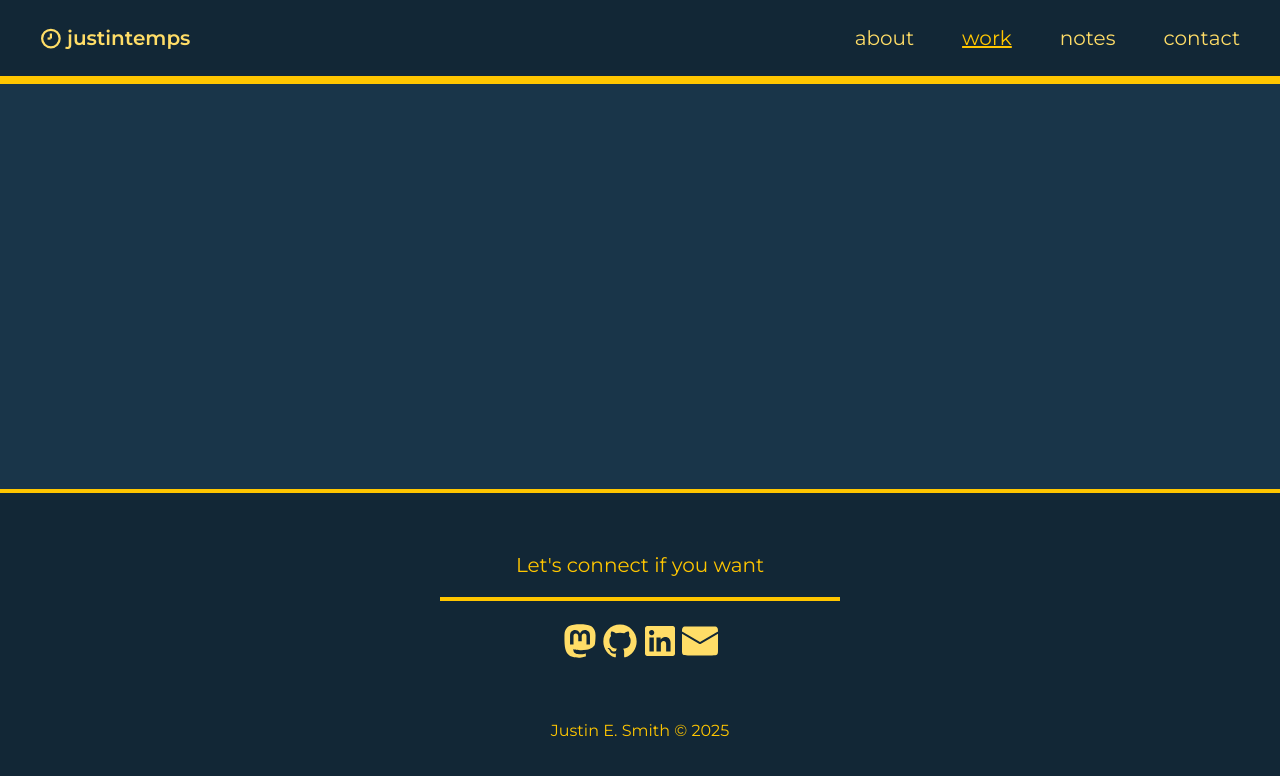
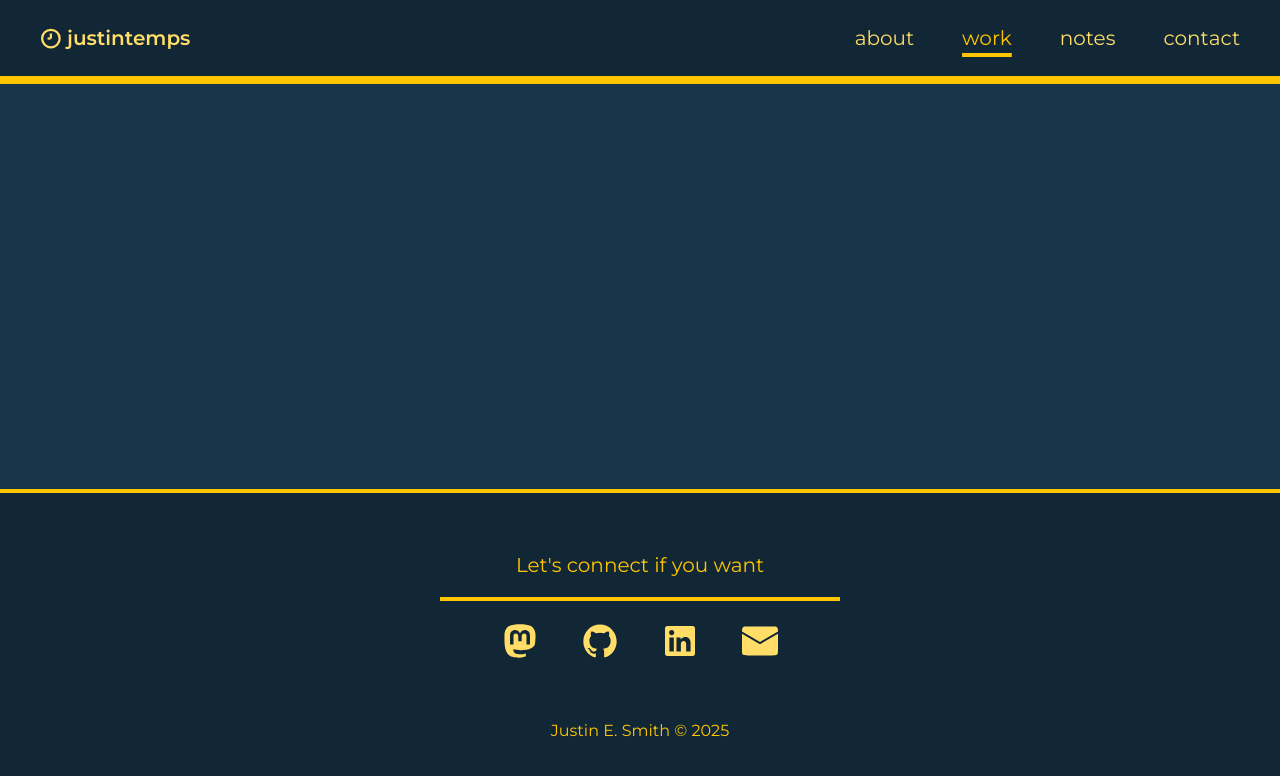
Before and after one commit to justintemps/justintemps, a SvelteKit app: page /work in a window 1280 px wide. Shown: the top 776 px of the page. Built offline with nearby package versions, Linux system fonts and the light colour scheme.

Commit message:
Clean up css

```diff
--- a/src/lib/components/Nav.svelte
+++ b/src/lib/components/Nav.svelte
@@ -22,8 +22,6 @@
 
   const { children }: Props = $props();
 
-  let path = page.url.pathname;
-
   const mobileMenuId = "mobile-menu";
   let mobileMenuOpen = $state(false);
 
@@ -44,7 +42,7 @@
 </script>
 
 {#snippet navItem(item: NavItem)}
-  <li class={classnames({ selected: path === item.href })}>
+  <li class={classnames({ selected: page.url.pathname === item.href })}>
     <a aria-label={item.label} href={item.href} onclick={item.onclick}>{item.name}</a>
   </li>
 {/snippet}
@@ -62,7 +60,7 @@
     <nav>
       <div class="top-menu">
         <ul>
-          <Logo selected={path === "/"} onclick={handleMobItemClick} />
+          <Logo selected={page.url.pathname === "/"} onclick={handleMobItemClick} />
           <li class="desktop-menu">
             {@render menuItems(navItems)}
           </li>
@@ -92,6 +90,7 @@
 <style lang="scss">
   @use "$styles/mixins" as *;
   @use "$styles/functions" as *;
+
   .container {
     --header-height: #{px-to-rem(84px)};
 
@@ -105,7 +104,7 @@
   }
 
   .top-menu {
-    @include edge-padding;
+    padding-inline: var(--size--edge--padding);
     display: flex;
     justify-content: center;
     align-items: center;
--- a/src/lib/components/connect/social.svelte
+++ b/src/lib/components/connect/social.svelte
@@ -60,6 +60,7 @@
 </ul>
 
 <style lang="scss">
+  @use "$styles/functions" as *;
   ul {
     display: flex;
     flex-flow: row nowrap;
--- a/src/routes/+layout.svelte
+++ b/src/routes/+layout.svelte
@@ -23,9 +23,7 @@
 <style lang="scss">
   @use "$styles/mixins" as *;
   @use "$styles/functions" as *;
-  body {
-    background-color: red !important;
-  }
+
   .layout {
     display: grid;
     grid-template-rows: 1fr auto;
@@ -49,31 +47,6 @@
     align-items: center;
   }
 
-  :global(article) {
-    width: 100%;
-    max-width: var(--size--column--lg);
-    display: flex;
-    flex-flow: column;
-    gap: px-to-rem(40px);
-  }
-
-  :global(article.article--large) {
-    max-width: 100%;
-    padding: 0 var(--size--edge--padding);
-    gap: px-to-rem(60px);
-
-    @include breakpoint("md") {
-      gap: px-to-rem(84px);
-    }
-  }
-
-  :global(section) {
-    display: flex;
-    flex-direction: column;
-    gap: px-to-rem(24px);
-    padding-inline: var(--size--edge--padding);
-  }
-
   @include breakpoint(md) {
     main {
       padding-block: px-to-rem(84px);
--- a/src/routes/+page.svelte
+++ b/src/routes/+page.svelte
@@ -3,7 +3,7 @@
   import Clouds from "$lib/components/Clouds.svelte";
 </script>
 
-<article class="article--large">
+<article>
   <Clouds />
   <h1>{metadata.title}</h1>
   <svelte:component this={content} />
@@ -12,6 +12,7 @@
 <style lang="scss">
   @use "$styles/mixins" as *;
   @use "$styles/functions" as *;
+
   .clouds {
     position: absolute;
     top: 0;
@@ -29,6 +30,14 @@
   }
 
   article {
+    max-width: 100%;
+    gap: px-to-rem(60px);
+    @include edge-padding;
+
+    @include breakpoint("md") {
+      gap: px-to-rem(84px);
+    }
+
     :global(.hp--intro--img) {
       width: px-to-rem(200px);
       position: absolute;
--- a/src/routes/about/+page.svelte
+++ b/src/routes/about/+page.svelte
@@ -3,24 +3,17 @@
 </script>
 
 <article>
+  <section>
+    <h1>A bit about me</h1>
+  </section>
   <svelte:component this={content} />
 </article>
 
 <style lang="scss">
-  @use "$styles/mixins" as *;
   @use "$styles/functions" as *;
   article {
     :global(p) {
       font-size: px-to-rem(28px);
     }
   }
-
-  @include breakpoint(md) {
-    article {
-      :global(h1),
-      :global(section) {
-        padding-inline: 0;
-      }
-    }
-  }
 </style>
--- /dev/null
+++ b/src/styles/_layout.scss
@@ -0,0 +1,21 @@
+@use "mixins" as *;
+@use "functions" as *;
+
+article {
+  width: 100%;
+  max-width: var(--size--column--lg);
+  display: flex;
+  flex-flow: column;
+  gap: 2.5rem;
+
+  @include breakpoint(md) {
+    gap: 4rem;
+  }
+}
+
+section {
+  display: flex;
+  flex-direction: column;
+  gap: 1.5rem;
+  @include edge-padding;
+}
--- a/src/styles/_mixins.scss
+++ b/src/styles/_mixins.scss
@@ -1,4 +1,5 @@
 @use "variables" as *;
+@use "functions" as *;
 
 @mixin breakpoint($size) {
   @if $size == sm {
@@ -13,6 +14,10 @@
     @media (min-width: $breakpoint-lg) {
       @content;
     }
+  } @else if $size == xl {
+    @media (min-width: $breakpoint-xl) {
+      @content;
+    }
   } @else {
     @warn "Unknown size '#{$size}'. Please use 'sm', 'md', or 'lg'.";
   }
@@ -25,5 +30,9 @@
 }
 
 @mixin edge-padding {
-  padding-inline: $edge-padding;
+  padding-inline: var(--size--edge--padding);
+
+  @include breakpoint(xl) {
+    padding-inline: 0;
+  }
 }
--- /dev/null
+++ b/src/styles/_typography.scss
@@ -0,0 +1,75 @@
+@use "mixins" as *;
+@use "functions" as *;
+
+h1,
+h2,
+h3,
+h4,
+h5,
+li,
+button,
+label,
+figcaption {
+  font-family: var(--font--display);
+}
+
+h1 {
+  font-size: px-to-rem(36px);
+  letter-spacing: -1px;
+  color: var(--color--brand);
+}
+
+h2,
+.subtitle {
+  font-size: px-to-rem(24px);
+  color: var(--color--type);
+}
+
+.subtitle {
+  font-family: var(--font--display);
+}
+
+p {
+  font-family: var(--font--type);
+  font-size: px-to-rem(20px);
+  color: var(--color--type);
+  letter-spacing: var(--font--type--letter-spacing);
+}
+
+input,
+textarea {
+  color: var(--color--bg--main);
+  font-size: px-to-rem(24px);
+  &:focus {
+    outline: var(--color--brand) 4px dotted;
+  }
+}
+
+label {
+  color: var(--color--brand);
+  font-size: px-to-rem(20px);
+  font-weight: normal;
+}
+
+figcaption {
+  color: var(--color--type);
+  font-size: px-to-rem(18px);
+  padding-inline: var(--size--edge--padding);
+}
+
+a {
+  color: var(--color--accent);
+  transition: color var(--transition--duration--fast) ease-in;
+
+  &:hover {
+    color: var(--color--brand);
+  }
+}
+
+@include breakpoint(md) {
+  h1 {
+    font-size: px-to-rem(96px);
+    line-height: px-to-rem(96px);
+    letter-spacing: -3px;
+  }
+}
--- a/src/styles/_variables.scss
+++ b/src/styles/_variables.scss
@@ -7,3 +7,4 @@
 $breakpoint-sm: 480px;
 $breakpoint-md: 768px;
 $breakpoint-lg: 1024px;
+$breakpoint-xl: $max-content-width;
--- a/src/styles/global.scss
+++ b/src/styles/global.scss
@@ -3,6 +3,8 @@
 @use "variables" as *;
 @use "mixins" as *;
 @use "functions" as *;
+@use "typography" as *;
+@use "layout" as *;
 
 /* -- CSS Variables -- */
 :root {
@@ -32,88 +34,8 @@
   background-color: var(--color--bg--main);
 }
 
-h1,
-h2,
-h3,
-h4,
-h5,
-li,
-button,
-label,
-figcaption {
-  font-family: var(--font--display);
-}
-
-h1 {
-  font-size: px-to-rem(36px);
-  letter-spacing: -1px;
-  color: var(--color--brand);
-  padding-inline: var(--size--edge--padding);
-}
-
-h2 {
-  color: var(--color--type);
-  font-weight: normal;
-}
-
-p,
-input,
-textarea {
-  font-family: var(--font--type);
-  font-size: px-to-rem(20px);
-  color: var(--color--type);
-  letter-spacing: var(--font--type--letter-spacing);
-}
-
-input,
-textarea {
-  &:focus {
-    outline: var(--color--brand) 4px dotted;
-  }
-}
-
-label {
-  color: var(--color--brand);
-  font-size: px-to-rem(20px);
-  font-weight: normal;
-}
-
-input,
-textarea {
-  color: var(--color--bg--main);
-  font-size: px-to-rem(24px);
-}
-
 figure {
   display: flex;
   flex-flow: column;
   gap: 12px;
 }
-
-figcaption {
-  color: var(--color--type);
-  font-size: px-to-rem(18px);
-  padding-inline: var(--size--edge--padding);
-}
-
-a {
-  color: var(--color--accent);
-  transition: color var(--transition--duration--fast) ease-in;
-
-  &:hover {
-    color: var(--color--brand);
-  }
-}
-
-@include breakpoint(md) {
-  h1 {
-    font-size: px-to-rem(96px);
-    line-height: px-to-rem(96px);
-    letter-spacing: -3px;
-    padding-inline: 0;
-  }
-
-  figcaption {
-    padding-inline: 0;
-  }
-}
```
Also changed, not shown: src/lib/content/pages/about.md (+0 -2 lines), src/routes/contact/+page.svelte (+6 -8 lines).
